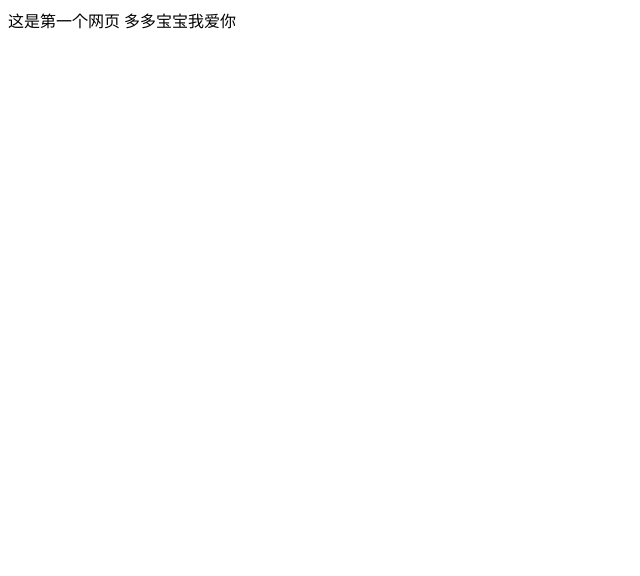
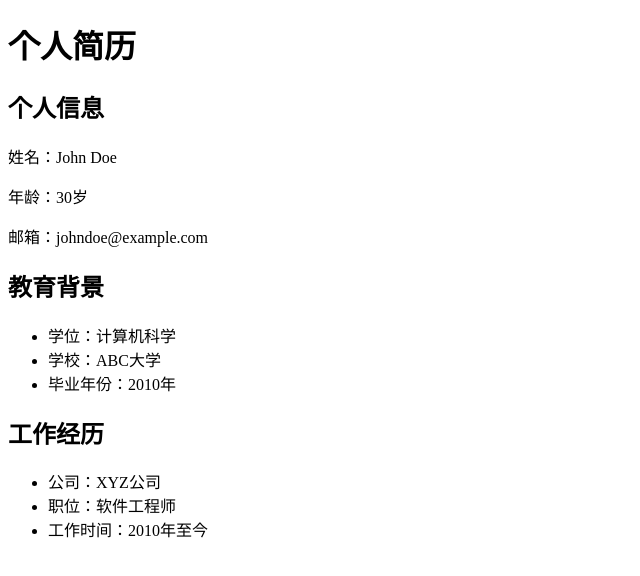
Before and after one commit to liaiaun/liaiaun.github.io, a plain HTML site: page index.html in a window 1280 px wide. Shown: the whole page, without its empty margins (0-640 px from the left). Drawn offline with Linux system fonts and the light colour scheme.

Commit message:
Update index.html

```diff
--- a/index.html
+++ b/index.html
@@ -1,2 +1,39 @@
-这是第一个网页
-多多宝宝我爱你
+<!DOCTYPE html>
+<html>
+<head>
+  <title>个人简历</title>
+  <link rel="stylesheet" type="text/css" href="style.css">
+</head>
+<body>
+  <header>
+    <h1>个人简历</h1>
+  </header>
+
+  <section id="personal-info">
+    <h2>个人信息</h2>
+    <p>姓名：John Doe</p>
+    <p>年龄：30岁</p>
+    <p>邮箱：johndoe@example.com</p>
+  </section>
+
+  <section id="education">
+    <h2>教育背景</h2>
+    <ul>
+      <li>学位：计算机科学</li>
+      <li>学校：ABC大学</li>
+      <li>毕业年份：2010年</li>
+    </ul>
+  </section>
+
+  <section id="experience">
+    <h2>工作经历</h2>
+    <ul>
+      <li>公司：XYZ公司</li>
+      <li>职位：软件工程师</li>
+      <li>工作时间：2010年至今</li>
+    </ul>
+  </section>
+
+  <script src="script.js"></script>
+</body>
+</html>
```
